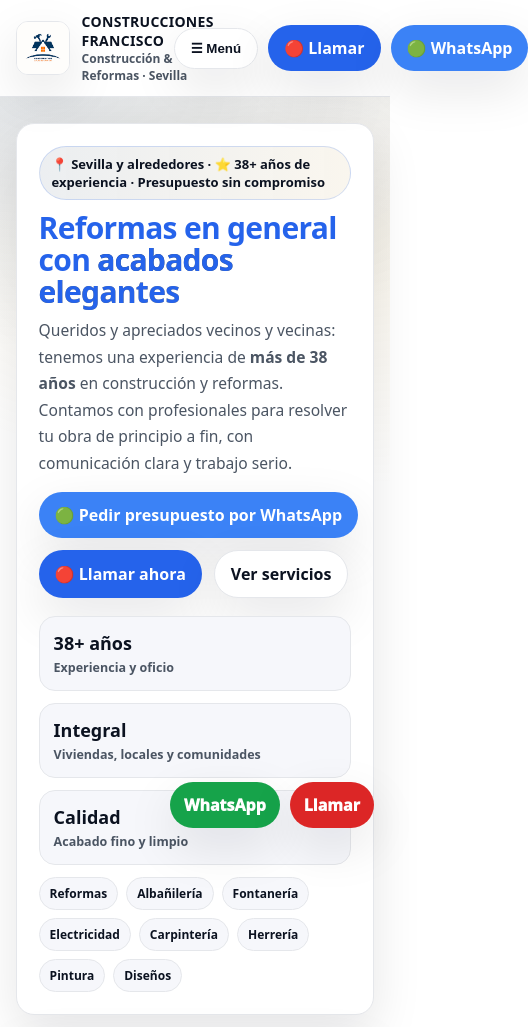
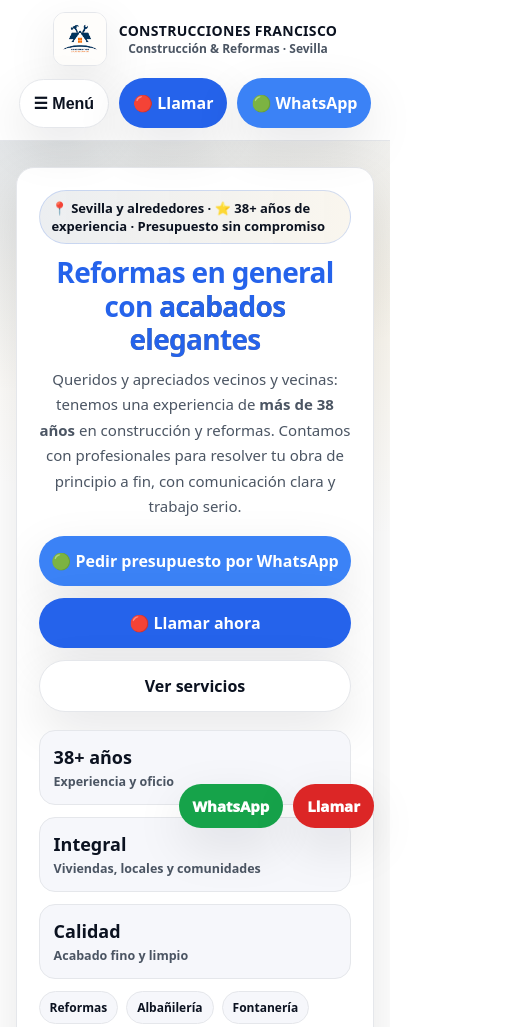
Before and after one commit to buildjr/construcciones-francisco, a plain HTML site: page index.html in a window 390 px wide. Shown: the top 1027 px of the page, 528 px wide, since content can reach past the window. Drawn offline with Linux system fonts and the light colour scheme.

Commit message:
Update index.html

```diff
--- a/index.html
+++ b/index.html
@@ -218,7 +218,75 @@ img{
     .lightboxInner{width:min(1000px, 96vw); border-radius: 18px; overflow:hidden; background:#fff; border:1px solid var(--line); box-shadow: var(--shadow); position:relative;}
     .lightboxInner img{width:100%; height:auto}
     .closeX{position:absolute; top:10px; right:10px; border:1px solid var(--line); background:#fff; border-radius: 12px; padding: 10px 12px; cursor:pointer; font-weight: 1000;}
-  </style>
+  /* =========================
+   MEJORAS PARA CELULAR
+   ========================= */
+@media (max-width: 768px) {
+
+  body {
+    font-size: 15px;
+  }
+
+  h1 {
+    font-size: 28px;
+    line-height: 1.2;
+    text-align: center;
+  }
+
+  h2 {
+    font-size: 22px;
+    text-align: center;
+  }
+
+  .lead {
+    font-size: 15px;
+    text-align: center;
+  }
+
+  .ctaRow {
+    justify-content: center;
+  }
+
+  .btn {
+    width: 100%;
+    font-size: 16px;
+    padding: 14px;
+  }
+
+  .nav {
+    flex-wrap: wrap;
+    justify-content: center;
+  }
+
+  .brand {
+    width: 100%;
+    justify-content: center;
+    text-align: center;
+  }
+
+  .heroWrap {
+    grid-template-columns: 1fr;
+  }
+
+  .kpis {
+    grid-template-columns: 1fr;
+  }
+
+  .cards3 {
+    grid-template-columns: 1fr;
+  }
+
+  .gallery {
+    grid-template-columns: 1fr;
+  }
+
+  img {
+    max-width: 100%;
+    height: auto;
+  }
+
+}
+</style>
 </head>
 
 <body>
```
